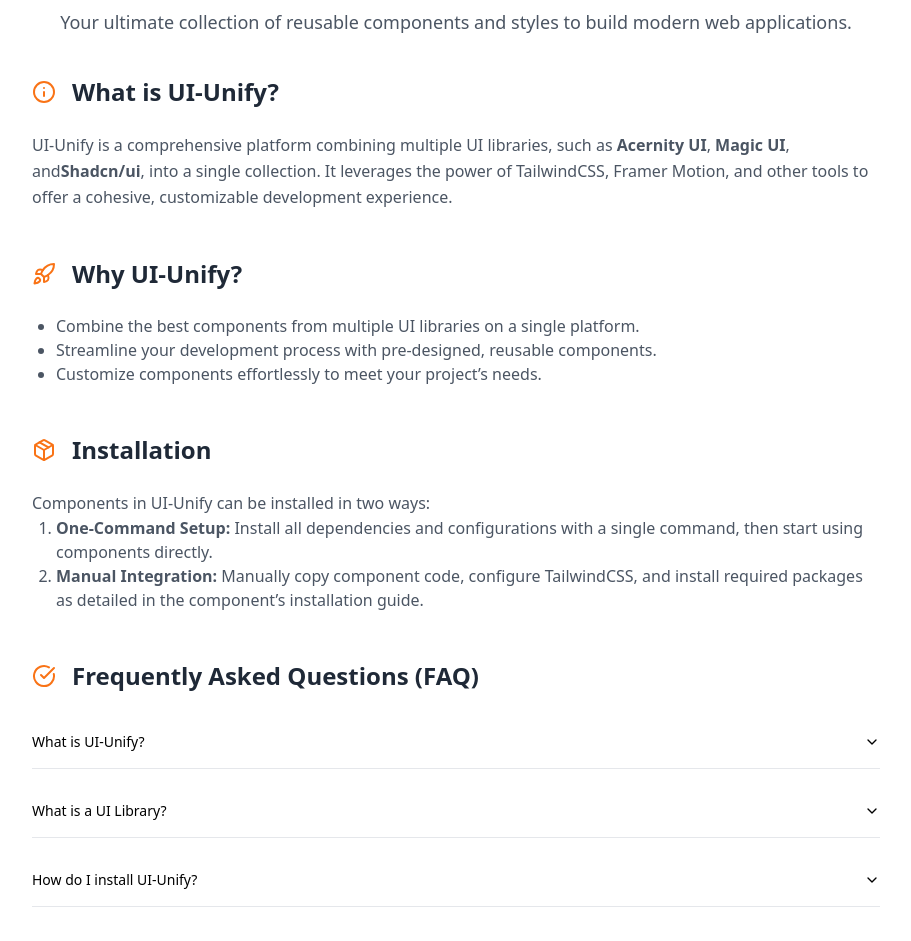
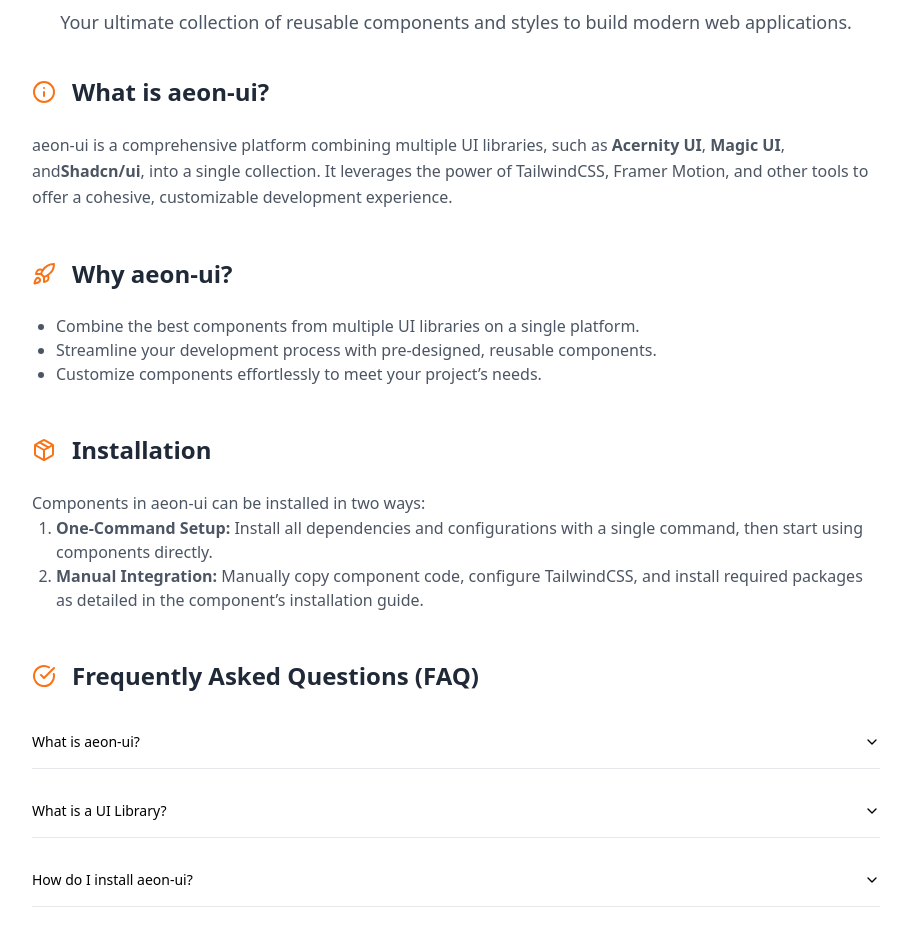
Before and after one commit to Charan1731/Aeon-UI, a Next.js app: page /docs in a window 1280 px wide. Shown: the part 160-1101 px from the top of the page, without its empty margins (184-1095 px from the left). Built offline with nearby package versions, Linux system fonts and the light colour scheme.

Commit message:
Fixed deployment errors

```diff
--- a/app/(components)/components/preview/3dPinDemo.tsx
+++ b/app/(components)/components/preview/3dPinDemo.tsx
@@ -6,7 +6,7 @@ export function AnimatedPinDemo() {
   return (
     <div className="h-[40rem] w-full flex items-center justify-center ">
       <PinContainer
-        title="/ui-unify.com"
+        title="/aeon-ui.com"
         href="https://twitter.com/pankajkumar_dev"
       >
         <div className="flex basis-full flex-col p-4 tracking-tight text-slate-100/50 sm:basis-1/2 w-[20rem] h-[20rem] ">
--- a/app/docs/page.tsx
+++ b/app/docs/page.tsx
@@ -27,11 +27,11 @@ export default function Docs() {
         <div className="flex items-center gap-4 mb-6">
           <Info className="w-6 h-6 text-orange-500" />
           <h2 className="text-2xl font-semibold text-gray-800 dark:text-gray-200">
-            What is UI-Unify?
+            What is aeon-ui?
           </h2>
         </div>
         <p className="text-gray-600 dark:text-gray-400 leading-relaxed">
-          UI-Unify is a comprehensive platform combining multiple UI libraries,
+          aeon-ui is a comprehensive platform combining multiple UI libraries,
           such as <strong>Acernity UI</strong>, <strong>Magic UI</strong>, and
           <strong>Shadcn/ui</strong>, into a single collection. It leverages the
           power of TailwindCSS, Framer Motion, and other tools to offer a
@@ -43,7 +43,7 @@ export default function Docs() {
         <div className="flex items-center gap-4 mb-6">
           <Rocket className="w-6 h-6 text-orange-500" />
           <h2 className="text-2xl font-semibold text-gray-800 dark:text-gray-200">
-            Why UI-Unify?
+            Why aeon-ui?
           </h2>
         </div>
         <ul className="list-disc pl-6 text-gray-600 dark:text-gray-400">
@@ -69,7 +69,7 @@ export default function Docs() {
           </h2>
         </div>
         <p className="text-gray-600 dark:text-gray-400 leading-relaxed">
-          Components in UI-Unify can be installed in two ways:
+          Components in aeon-ui can be installed in two ways:
         </p>
         <ol className="list-decimal pl-6 text-gray-600 dark:text-gray-400">
           <li>
@@ -94,9 +94,9 @@ export default function Docs() {
         </div>
         <Accordion type="single" collapsible className="space-y-4">
           <AccordionItem value="q1">
-            <AccordionTrigger>What is UI-Unify?</AccordionTrigger>
+            <AccordionTrigger>What is aeon-ui?</AccordionTrigger>
             <AccordionContent>
-              UI-Unify is a collection of reusable components and styles from
+              aeon-ui is a collection of reusable components and styles from
               multiple UI libraries, providing a unified platform for building
               modern web applications.
             </AccordionContent>
@@ -111,9 +111,9 @@ export default function Docs() {
           </AccordionItem>
 
           <AccordionItem value="q3">
-            <AccordionTrigger>How do I install UI-Unify?</AccordionTrigger>
+            <AccordionTrigger>How do I install aeon-ui?</AccordionTrigger>
             <AccordionContent>
-              Each component in UI-Unify has its own installation guide, which
+              Each component in aeon-ui has its own installation guide, which
               you can find on the components page. You can use either the
               one-command setup or manually integrate components as needed.
             </AccordionContent>
@@ -122,7 +122,7 @@ export default function Docs() {
           <AccordionItem value="q4">
             <AccordionTrigger>Can I customize components?</AccordionTrigger>
             <AccordionContent>
-              Yes, all components in UI-Unify are highly customizable. Modify
+              Yes, all components in aeon-ui are highly customizable. Modify
               styles, configurations, and functionalities to suit your
               requirements.
             </AccordionContent>
--- a/app/showcase/page.tsx
+++ b/app/showcase/page.tsx
@@ -23,7 +23,7 @@ export default function Showcase() {
       <div className="flex align-middle h-full text-2xl sm:text-4xl mt-20 sm:mt-40 text-center text-gray-700 dark:text-gray-200">
         <Marquee pauseOnHover className="[--duration:10s]">
           <h1 className="text-2xl font-bold text-red-800 dark:text-red-400">
-            UI-Unify Waiting...
+            aeon-ui Waiting...
           </h1>
         </Marquee>
       </div>
--- a/code-snippets/fixer.tsx
+++ b/code-snippets/fixer.tsx
@@ -1,7 +1,7 @@
 const fs = require('fs');
 
 // Read your file
-const filePath = 'D:/cohort course codes/ui-unify/code-snippets/file.tsx';
+const filePath = 'D:/cohort course codes/aeon-ui/code-snippets/file.tsx';
 let fileContent = fs.readFileSync(filePath, 'utf-8');
 
 // Replace unescaped backticks with escaped ones
--- a/components/HeroSection.tsx
+++ b/components/HeroSection.tsx
@@ -85,7 +85,7 @@ export function Hero() {
               as="button"
               onClick={() =>
                 (window.location.href =
-                  'https://github.com/PankajKumardev/ui-unify')
+                  'https://github.com/PankajKumardev/aeon-ui')
               }
             >
               <span className="flex gap-2 text-base font-medium">
@@ -137,7 +137,7 @@ export function Hero() {
         </div> */}
       </div>
       {/* <div className="flex items-center justify-center px-4 w-full  mb-4 align-middle">
-        <Link href="https://www.producthunt.com/posts/ui-unify?embed=true&utm_source=badge-featured&utm_medium=badge&utm_souce=badge-ui&#0045;unify" target="_blank">
+        <Link href="https://www.producthunt.com/posts/aeon-ui?embed=true&utm_source=badge-featured&utm_medium=badge&utm_souce=badge-ui&#0045;unify" target="_blank">
           <img
         src="https://api.producthunt.com/widgets/embed-image/v1/featured.svg?post_id=746617&theme=dark"
         alt="U&#0205;&#0045;Unify - Multiple&#0032;UI&#0032;Libraries&#0044;&#0032;One&#0032;Platform&#0044;&#0032;Simplified | Product Hunt"
--- a/components/Navgation.tsx
+++ b/components/Navgation.tsx
@@ -23,7 +23,7 @@ const navLinks = [
 const socialLinks = [
   {
     name: 'GitHub',
-    href: 'https://github.com/pankajkumardev/ui-unify',
+    href: 'https://github.com/pankajkumardev/aeon-ui',
     icon: GithubIcon,
   },
   {
--- a/components/ui/google-gemini-effect.tsx
+++ b/components/ui/google-gemini-effect.tsx
@@ -33,7 +33,7 @@ export const GoogleGeminiEffect = ({
       </p>
       <div className="w-full h-[890px] -top-60 md:-top-40  flex items-center justify-center bg-red-transparent absolute ">
         <button className="font-bold bg-white rounded-full md:px-4 md:py-2 px-2 py-1 md:mt-24 mt-8 z-30 md:text-base text-black text-xs  w-fit mx-auto ">
-          https://ui-unify.vercel.app/
+          https://aeon-ui.vercel.app/
         </button>
       </div>
       <svg
--- a/package.json
+++ b/package.json
@@ -1,5 +1,5 @@
 {
-  "name": "ui-unify",
+  "name": "aeon-ui",
   "version": "0.1.0",
   "private": true,
   "scripts": {
```
Also changed, not shown: 1 other file (tests, documents, lock files or other folders).
